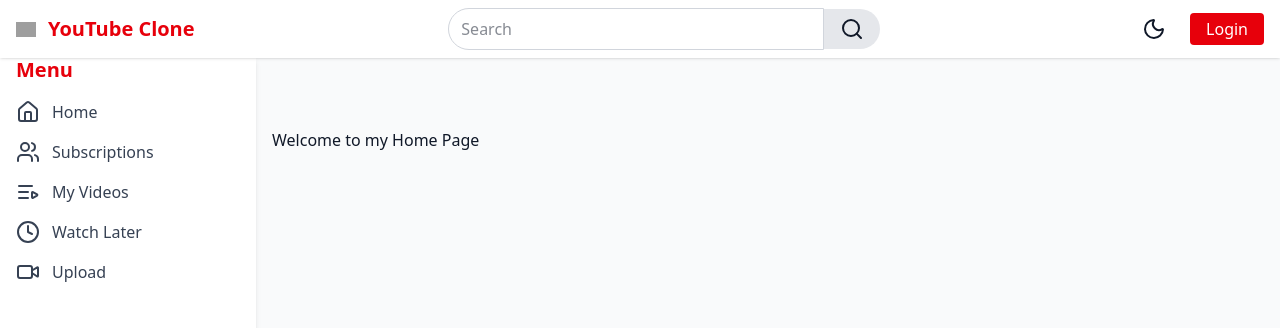
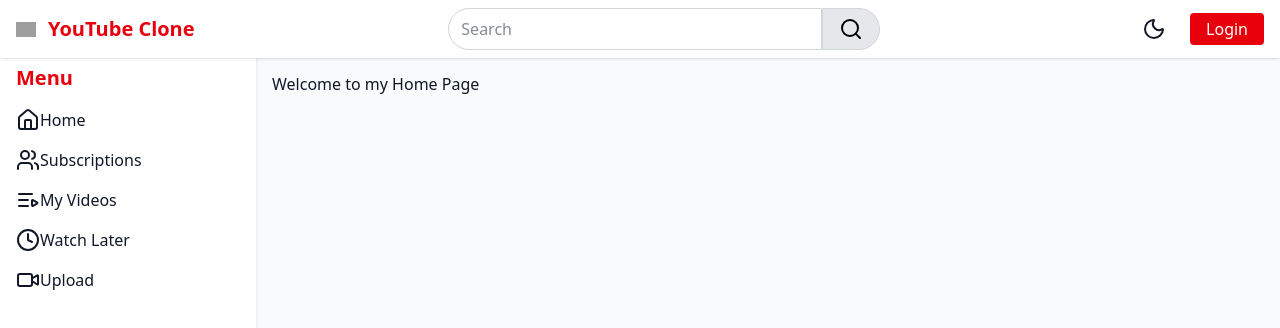
Before and after one commit to Arti2510/my_youtube_clone, a React (Vite) app in the folder youtube-clone-frontend/: page / in a window 1280 px wide. Shown: the top 328 px of the page. Built offline with nearby package versions, Linux system fonts and the light colour scheme; grey boxes are pictures that could not be loaded.

Commit message:
push my UI working code files

```diff
--- a/youtube-clone-frontend/src/components/Header.jsx
+++ b/youtube-clone-frontend/src/components/Header.jsx
@@ -20,7 +20,7 @@ export default function Header({ onToggleSidebar }) {
   };
 
   return (
-    <header className="fixed top-0 left-0 right-0 z-50 flex items-center justify-between px-4 py-2 bg-white shadow dark:bg-gray-800">
+    <header className="fixed top-0 left-0 right-0 z-50 bg-white shadow dark:bg-gray-800 px-4 py-2 grid grid-rows-2 gap-y-2 md:flex md:items-center md:justify-between">
       {/* Left: Logo & Menu */}
       <div className="flex items-center gap-3">
         <button onClick={onToggleSidebar} className="md:hidden">
@@ -42,7 +42,7 @@ export default function Header({ onToggleSidebar }) {
         />
         <button
           onClick={handleSearch}
-          className="px-4 py-2 bg-gray-200 rounded-r-full"
+          className="px-4 py-2 bg-gray-200 rounded-r-full border  border-gray-300 text-black light:text-white cursor-pointer"
           aria-label="Search"
         >
           <Search />
@@ -67,13 +67,13 @@ export default function Header({ onToggleSidebar }) {
                 logout();
                 navigate("/login");
               }}
-              className="bg-red-600 text-white px-4 py-1 rounded"
+              className="bg-red-600 text-white px-4 py-1 rounded cursor-pointer"
             >
               Logout
             </button>
           </>
         ) : (
-          <Link to="/login" className="bg-red-600 text-white px-4 py-1 rounded">
+          <Link to="/login" className="bg-red-600 text-white px-4 py-1 rounded cursor-pointer">
             Login
           </Link>
         )}
--- a/youtube-clone-frontend/src/components/Sidebar.jsx
+++ b/youtube-clone-frontend/src/components/Sidebar.jsx
@@ -25,18 +25,20 @@ export default function Sidebar({ isOpen }) {
         transform transition-transform duration-300 ease-in-out
         ${isOpen ? 'translate-y-0' : '-translate-y-full'} md:translate-x-0 md:top-[56px] md:translate-y-0 md:inset-y-0 md:inset-x-auto md:w-64 md:pt-0
       `}>
-      <h2 className="text-xl font-bold text-red-600 mb-4">Menu</h2>
+      <h2 className="text-xl font-bold text-red-600 mb-4 mt-16">Menu</h2>
       <nav className="flex flex-col gap-4">
         {navItems.map((item) => (
           <NavLink
             key={item.name}
             to={item.path}
-            className="flex items-center gap-3 text-gray-700 hover:text-red-600"
+            className="flex items-center gap-3text-gray-700 dark:text-gray-300
+             hover:text-red-600 dark:hover:text-red-600"
           >
             {item.icon}
             <span>{item.name}</span>
           </NavLink>
         ))}
+
       </nav>
     </aside>
   );
--- a/youtube-clone-frontend/src/components/ThemeToggle.jsx
+++ b/youtube-clone-frontend/src/components/ThemeToggle.jsx
@@ -21,7 +21,7 @@ export default function ThemeToggle() {
   return (
     <button
       onClick={toggle}
-      className="p-2 rounded-full hover:bg-gray-200 dark:hover:bg-gray-700 transition"
+      className="p-2 rounded-full hover:bg-gray-200 dark:hover:bg-gray-700 transition cursor-pointer"
       aria-label="Toggle theme"
     >
       {theme === "dark" ? <Sun /> : <Moon />}
--- a/youtube-clone-frontend/src/layouts/MainLayout.jsx
+++ b/youtube-clone-frontend/src/layouts/MainLayout.jsx
@@ -9,7 +9,7 @@ export default function MainLayout({ children }) {
   const [isSidebarOpen, setIsSidebarOpen] = useState(false);
 
   return (
-    <div className="flex bg-white dark:bg-gray-900 text-gray-900 dark:text-gray-100 mt-14">
+    <div className="flex bg-white dark:bg-gray-900 text-gray-900 dark:text-gray-100">
       <Sidebar isOpen={isSidebarOpen} />
 
       <div className="flex flex-col flex-1 ml-0">
```
